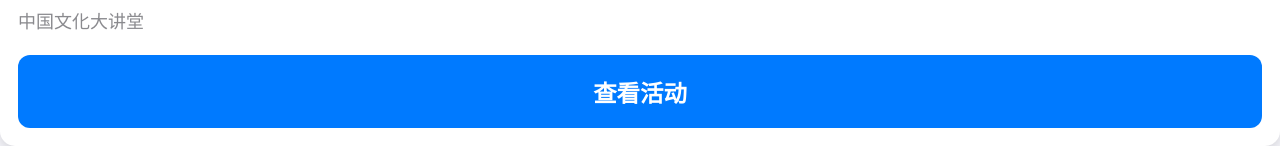
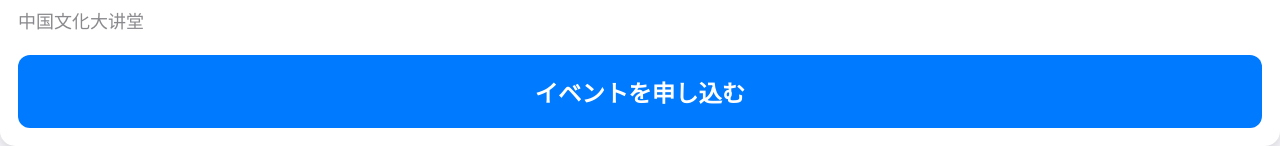
Before and after one commit to yanxingzhi/event-form-multi, a plain HTML site: page index.html in a window 1280 px wide. Shown: the part 1094-1240 px from the top of the page. Drawn offline with Linux system fonts and the light colour scheme.

Commit message:
html update

```diff
--- a/index.html
+++ b/index.html
@@ -42,7 +42,7 @@
             <div class="event-info">
               <h3>${evt.title}</h3>
               <p>${evt.desc}</p>
-              <button onclick="location.href='/activity.html?id=${evt.id}'">查看活动</button>
+              <button onclick="location.href='/activity.html?id=${evt.id}'">イベントを申し込む</button>
             </div>
           `
           list.appendChild(el)
```
Also changed, not shown: activity.html (+1 -1 lines).
